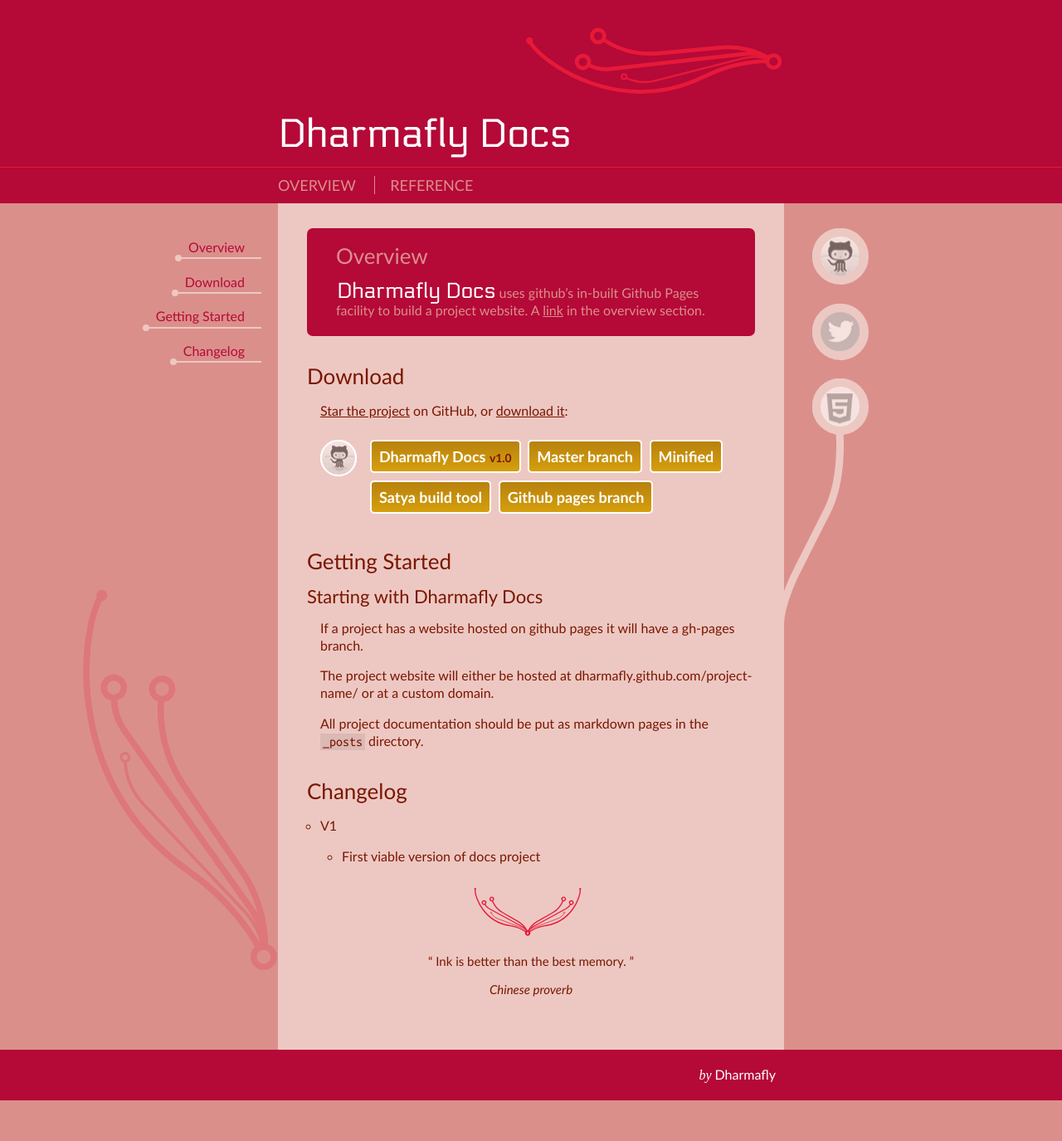
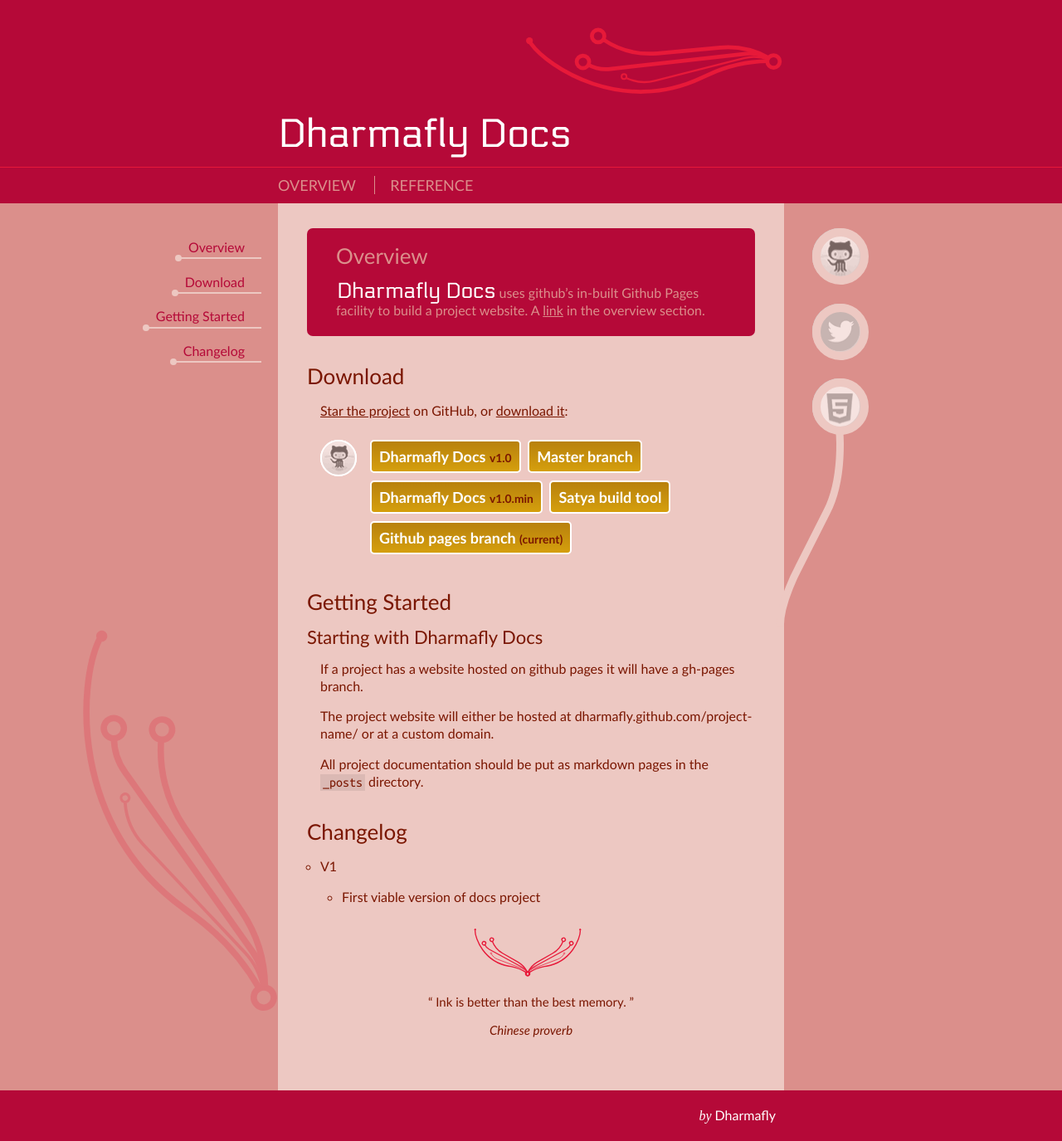
Before and after one commit to dharmafly/noodle, a Jekyll site: the page built from index.html, in a window 1280 px wide. Shown: the whole page at 83% size. Built offline with Jekyll 4.4.1, drawn with Linux system fonts in a browser that asks for light colours; nearby versions of some CDN libraries; Markdown is read by kramdown in place of the engine named in the settings; before the commit the page ends 1326 px from its top, so only the background shows below that.

Commit message:
Added title, and subtext values to download links. Added version variable into link subtext

```diff
--- a/_config.yml
+++ b/_config.yml
@@ -1,6 +1,7 @@
 # The project
 PROJECT_NAME: Dharmafly Docs
-GITHUB_CURRENT_VERSION: 1.0
+# Version number as a string
+VERSION: '1.0'
 GITHUB_PROJECT_URL: https://github.com/dharmafly/dharmafly-docs
 
 # Site theme (options: forest, ocean, horus, seagrass, sundae, slate)
@@ -13,12 +14,17 @@
 DOWNLOAD_LINKS:
   - text: Master branch
     href: https://github.com/dharmafly/dharmafly-docs/downloads
-  - text: Minified
+    title: Main working version of the code
+  - text: Dharmafly Docs
+    subtext: v{{ version }}.min
     href: '#'
   - text: Satya build tool
     href: https://github.com/dharmafly/dharmafly-docs/tree/command-line-tool
+    title: command line tool to build a project version of Dharmafly Docs
   - text: Github pages branch
+    subtext: (current)
     href: https://github.com/dharmafly/dharmafly-docs/tree/gh-pages
+    title: The working branch
 TWITTER_PROJECT_URL: https://twitter.com/dharmafly
 
 # Primary language or technology (options: javascript, css, html5)
--- a/_includes/global.css
+++ b/_includes/global.css
@@ -754,7 +754,7 @@
   color:{{ page.highlight_colour }};
 }
 
-.button .version{
+.button .subtext{
   color: {{ page.copy_colour }};
   font-size:77%;
 }
--- a/index.html
+++ b/index.html
@@ -51,12 +51,16 @@
             <p><a href="{{ site.GITHUB_PROJECT_URL }}" target="_blank">Star the project</a> on GitHub, or {% if site.GITHUB_ZIP_URL %}<a target="_blank" href="{{ site.GITHUB_ZIP_URL }}">{% endif %}download it{% if site.GITHUB_ZIP_URL %}</a>{% endif %}:</p>
 
         	<p class="buttons">
+                {% assign version = '{{ version }}' %}
                 <a class="badge github" href="{{ site.GITHUB_PROJECT_URL }}" title="{{ site.PROJECT_NAME }} on GitHub" target="_blank"><span>{{ site.PROJECT_NAME }} on GitHub</span></a>
                 {% if site.GITHUB_ZIP_URL %}
-        		<a class="button" href="{{ site.GITHUB_ZIP_URL }}" target="_blank">{{ site.PROJECT_NAME }} <span class="version">v{{ site.GITHUB_CURRENT_VERSION }}</span></a>
+                  <a class="button" href="{{ site.GITHUB_ZIP_URL }}" target="_blank">{{ site.PROJECT_NAME }} <span class="subtext">v{{ site.VERSION }}</span></a>
                 {% endif %}
                 {% for link in site.DOWNLOAD_LINKS %}
-                <a class="button" href="{{ link.href }}" target="_blank">{{ link.text }}</a>
+                  <a class="button" href="{{ link.href }}" target="_blank"{% if link.title %} title="{{ link.title }}"{% endif %}>
+                    {{ link.text }}
+                    {% if link.subtext %}<span class="subtext"> {{link.subtext | replace:version,site.VERSION }}</span>{% endif %}
+                  </a>
                 {% endfor %}
             </p>
         </section>
```
